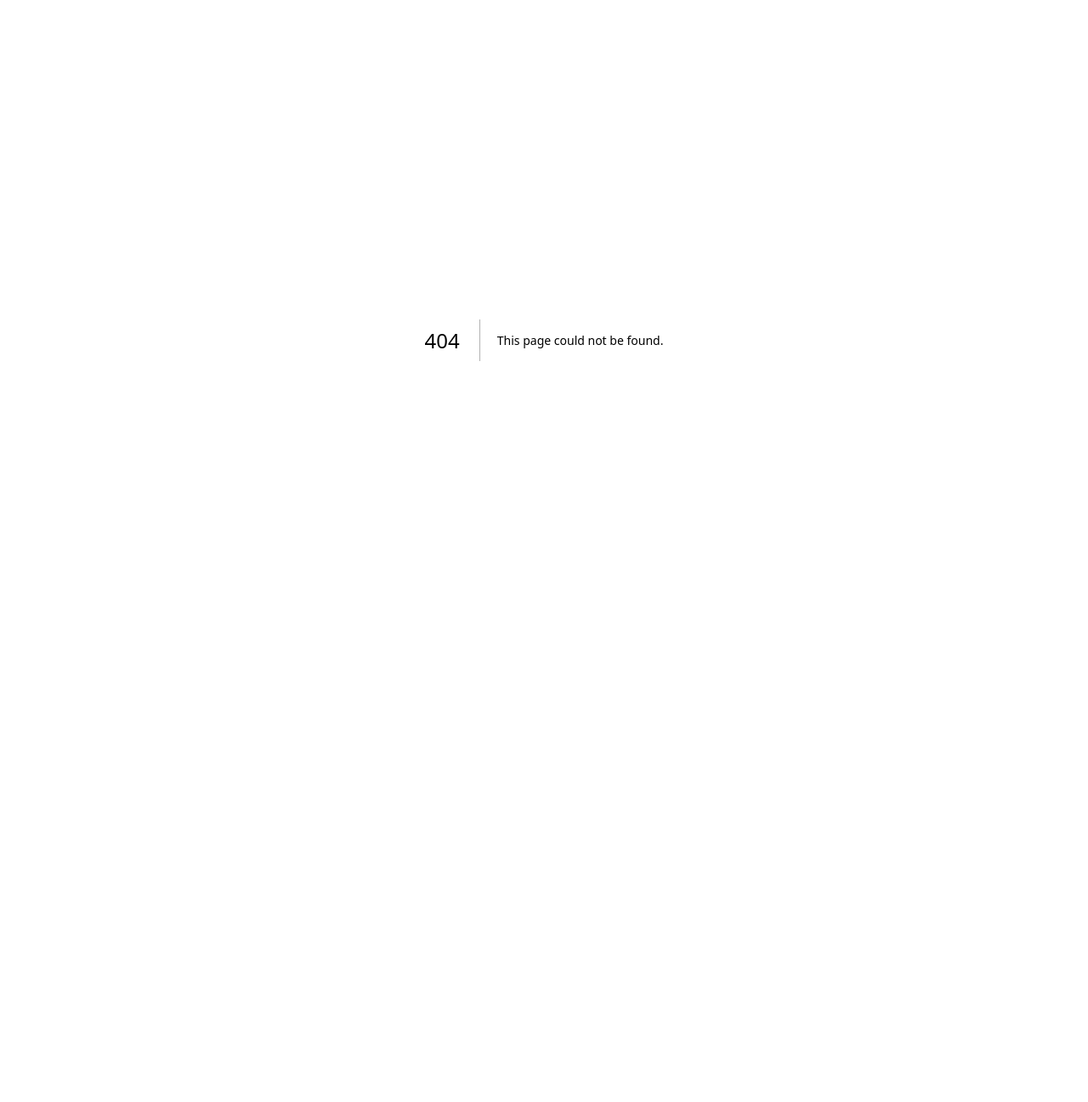
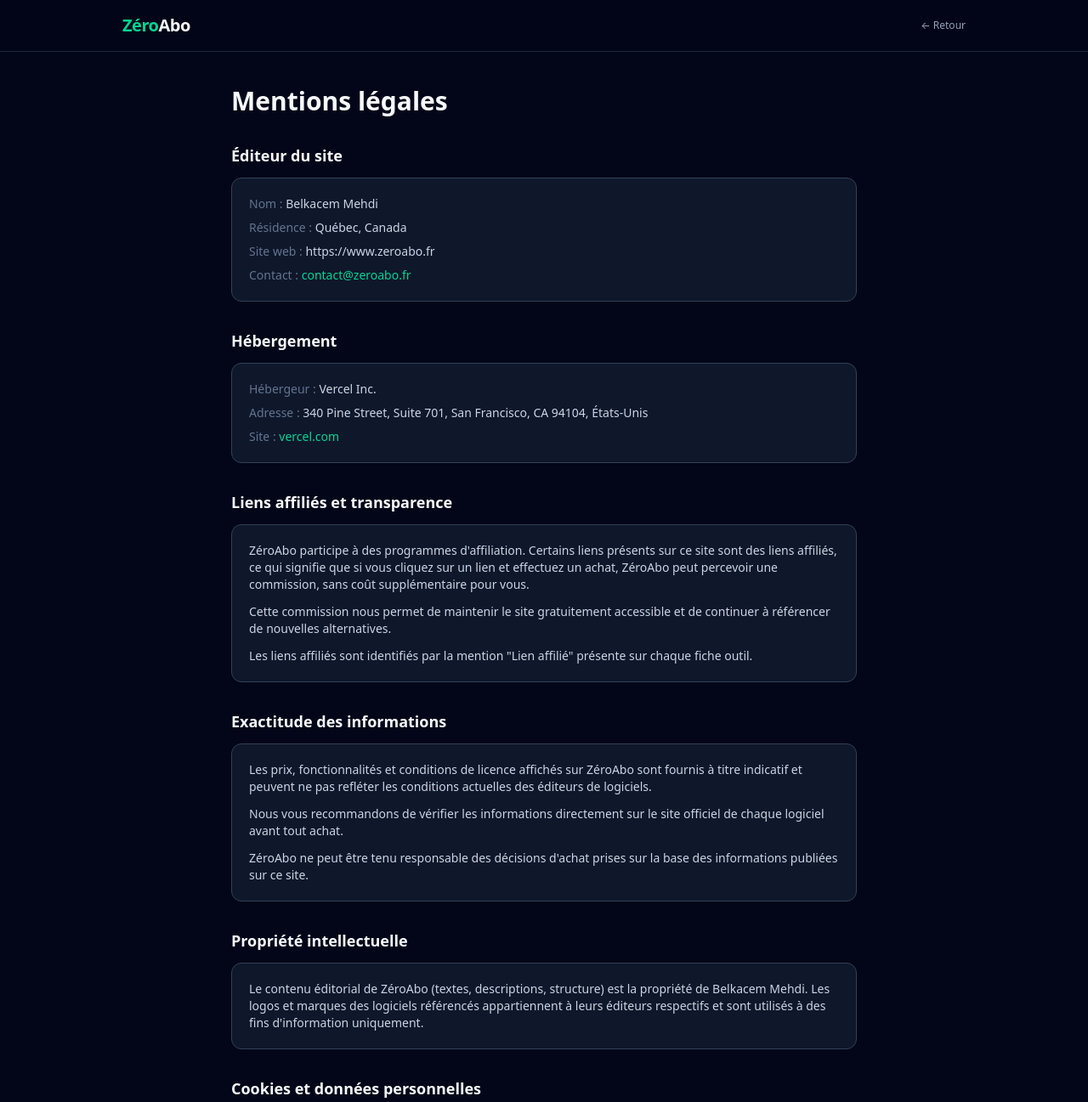
Before and after one commit to votreboosterdigital/zeroabo, a Next.js app: page /mentions-legales in a window 1280 px wide. Before the commit this address had no page. Shown: the top 1297 px of the page at 85% size. Before the commit the page ends 800 px from the top, so only its background shows below. Built offline with nearby package versions, Linux system fonts and the light colour scheme.

Commit message:
feat: page mentions legales

```diff
--- /dev/null
+++ b/app/mentions-legales/page.tsx
@@ -0,0 +1,171 @@
+// app/mentions-legales/page.tsx
+import Link from "next/link";
+
+export default function MentionsLegales() {
+  return (
+    <div className="min-h-screen flex flex-col bg-slate-950 text-slate-50">
+      <header className="border-b border-slate-800 bg-slate-950/80 backdrop-blur sticky top-0 z-10">
+        <div className="max-w-5xl mx-auto px-4 py-4 flex items-center justify-between">
+          <Link href="/">
+            <span className="text-xl font-bold text-emerald-400 tracking-tight hover:text-emerald-300 transition-colors">
+              Zéro<span className="text-slate-50">Abo</span>
+            </span>
+          </Link>
+          <Link
+            href="/"
+            className="text-xs text-slate-400 hover:text-emerald-400 transition-colors"
+          >
+            ← Retour
+          </Link>
+        </div>
+      </header>
+
+      <main className="flex-1 max-w-3xl mx-auto px-4 pt-10 pb-16 w-full">
+        <h1 className="text-3xl font-bold text-slate-50 mb-8">
+          Mentions légales
+        </h1>
+
+        {/* Éditeur */}
+        <section className="mb-8">
+          <h2 className="text-lg font-semibold text-slate-50 mb-3">
+            Éditeur du site
+          </h2>
+          <div className="rounded-xl border border-slate-700 bg-slate-900 p-5 text-sm text-slate-300 space-y-2">
+            <p><span className="text-slate-500">Nom :</span> Belkacem Mehdi</p>
+            <p><span className="text-slate-500">Résidence :</span> Québec, Canada</p>
+            <p><span className="text-slate-500">Site web :</span> https://www.zeroabo.fr</p>
+            <p>
+              <span className="text-slate-500">Contact :</span>{" "}
+              <a
+                href="mailto:contact@zeroabo.fr"
+                className="text-emerald-400 hover:underline"
+              >
+                contact@zeroabo.fr
+              </a>
+            </p>
+          </div>
+        </section>
+
+        {/* Hébergement */}
+        <section className="mb-8">
+          <h2 className="text-lg font-semibold text-slate-50 mb-3">
+            Hébergement
+          </h2>
+          <div className="rounded-xl border border-slate-700 bg-slate-900 p-5 text-sm text-slate-300 space-y-2">
+            <p><span className="text-slate-500">Hébergeur :</span> Vercel Inc.</p>
+            <p><span className="text-slate-500">Adresse :</span> 340 Pine Street, Suite 701, San Francisco, CA 94104, États-Unis</p>
+            <p>
+              <span className="text-slate-500">Site :</span>{" "}
+              <a
+                href="https://vercel.com"
+                target="_blank"
+                rel="noopener noreferrer"
+                className="text-emerald-400 hover:underline"
+              >
+                vercel.com
+              </a>
+            </p>
+          </div>
+        </section>
+
+        {/* Liens affiliés */}
+        <section className="mb-8">
+          <h2 className="text-lg font-semibold text-slate-50 mb-3">
+            Liens affiliés et transparence
+          </h2>
+          <div className="rounded-xl border border-slate-700 bg-slate-900 p-5 text-sm text-slate-300 space-y-3">
+            <p>
+              ZéroAbo participe à des programmes d&apos;affiliation. Certains
+              liens présents sur ce site sont des liens affiliés, ce qui
+              signifie que si vous cliquez sur un lien et effectuez un achat,
+              ZéroAbo peut percevoir une commission, sans coût supplémentaire
+              pour vous.
+            </p>
+            <p>
+              Cette commission nous permet de maintenir le site gratuitement
+              accessible et de continuer à référencer de nouvelles alternatives.
+            </p>
+            <p>
+              Les liens affiliés sont identifiés par la mention
+              &quot;Lien affilié&quot; présente sur chaque fiche outil.
+            </p>
+          </div>
+        </section>
+
+        {/* Disclaimer prix */}
+        <section className="mb-8">
+          <h2 className="text-lg font-semibold text-slate-50 mb-3">
+            Exactitude des informations
+          </h2>
+          <div className="rounded-xl border border-slate-700 bg-slate-900 p-5 text-sm text-slate-300 space-y-3">
+            <p>
+              Les prix, fonctionnalités et conditions de licence affichés sur
+              ZéroAbo sont fournis à titre indicatif et peuvent ne pas refléter
+              les conditions actuelles des éditeurs de logiciels.
+            </p>
+            <p>
+              Nous vous recommandons de vérifier les informations directement
+              sur le site officiel de chaque logiciel avant tout achat.
+            </p>
+            <p>
+              ZéroAbo ne peut être tenu responsable des décisions d&apos;achat
+              prises sur la base des informations publiées sur ce site.
+            </p>
+          </div>
+        </section>
+
+        {/* Propriété intellectuelle */}
+        <section className="mb-8">
+          <h2 className="text-lg font-semibold text-slate-50 mb-3">
+            Propriété intellectuelle
+          </h2>
+          <div className="rounded-xl border border-slate-700 bg-slate-900 p-5 text-sm text-slate-300">
+            <p>
+              Le contenu éditorial de ZéroAbo (textes, descriptions, structure)
+              est la propriété de Belkacem Mehdi. Les logos et marques des
+              logiciels référencés appartiennent à leurs éditeurs respectifs et
+              sont utilisés à des fins d&apos;information uniquement.
+            </p>
+          </div>
+        </section>
+
+        {/* Cookies */}
+        <section className="mb-8">
+          <h2 className="text-lg font-semibold text-slate-50 mb-3">
+            Cookies et données personnelles
+          </h2>
+          <div className="rounded-xl border border-slate-700 bg-slate-900 p-5 text-sm text-slate-300 space-y-3">
+            <p>
+              ZéroAbo ne collecte aucune donnée personnelle directement.
+              Aucun compte utilisateur n&apos;est requis pour utiliser le site.
+            </p>
+            <p>
+              Des cookies techniques peuvent être déposés par Vercel
+              (hébergeur) pour le bon fonctionnement du site. Les liens
+              affiliés peuvent également utiliser des cookies de suivi propres
+              aux programmes d&apos;affiliation concernés.
+            </p>
+          </div>
+        </section>
+
+        <p className="text-xs text-slate-500 mt-8">
+          Dernière mise à jour : mars 2026
+        </p>
+      </main>
+
+      <footer className="border-t border-slate-800 bg-slate-950">
+        <div className="max-w-5xl mx-auto px-4 py-4 flex flex-col md:flex-row items-center justify-between gap-3 text-xs text-slate-500">
+          <p>© 2026 ZéroAbo — Tous droits réservés.</p>
+          <div className="flex gap-4">
+            <Link href="/a-propos" className="hover:text-slate-300 transition-colors">
+              À propos
+            </Link>
+            <Link href="/mentions-legales" className="hover:text-slate-300 transition-colors">
+              Mentions légales
+            </Link>
+          </div>
+        </div>
+      </footer>
+    </div>
+  );
+}
```
